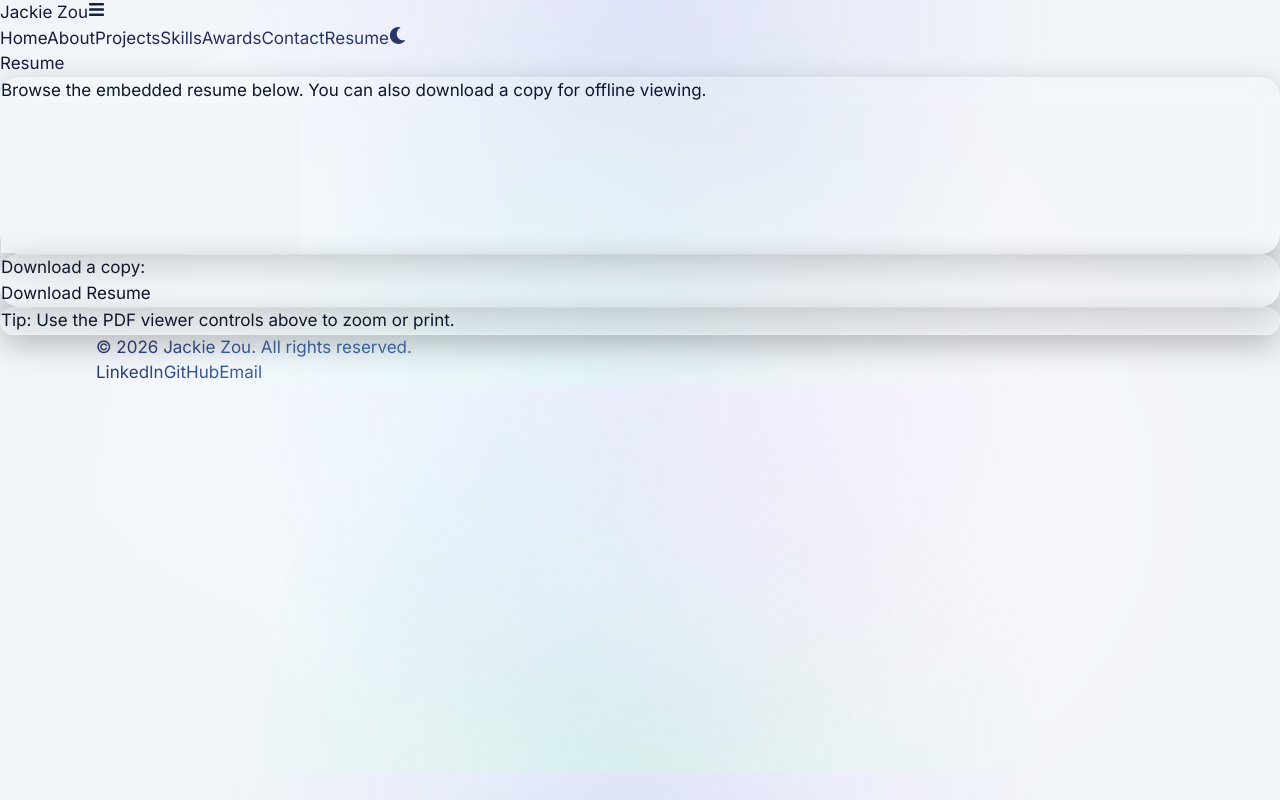
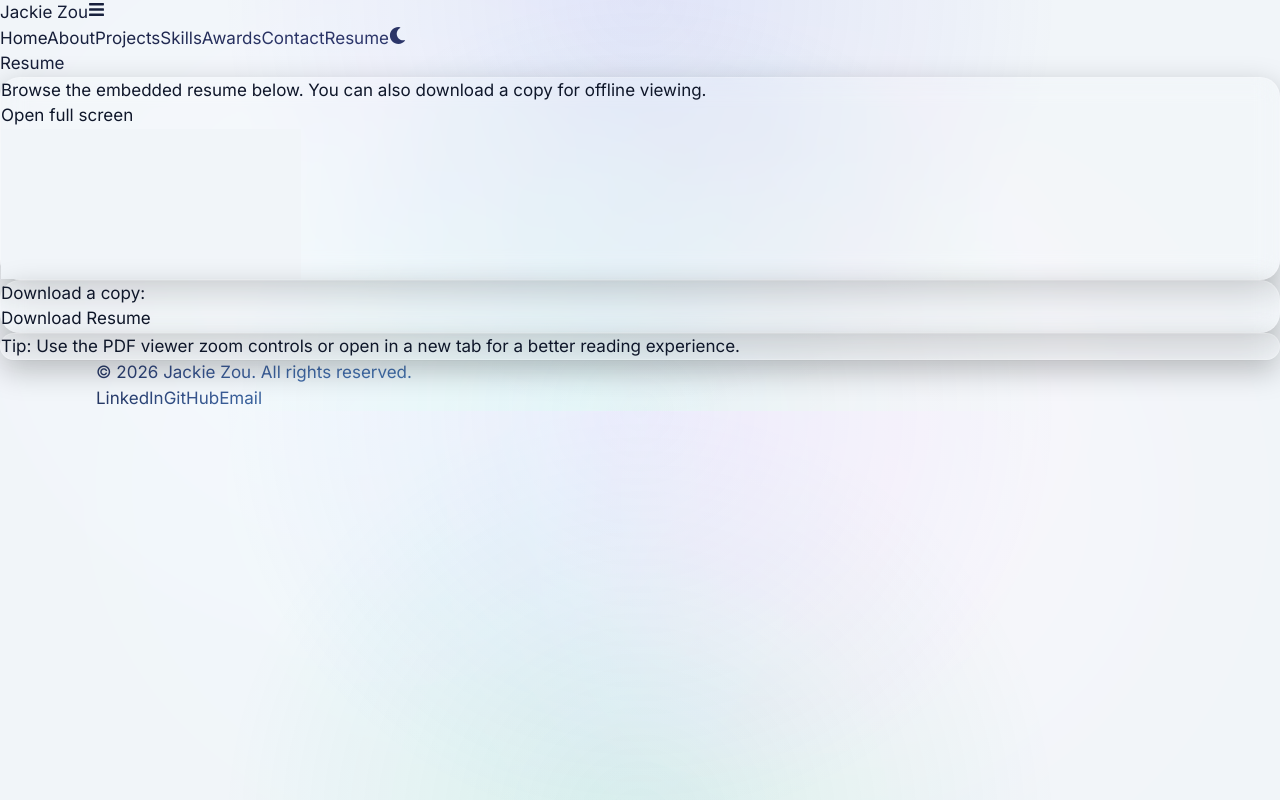
Before and after one commit to CadenzaMyFavourite/jackie-portfolio, a React (Vite) app: page /resume in a window 1280 px wide. Built offline with nearby package versions, Linux system fonts and the light colour scheme; the HTML template or start-up script is replaced by a standard one.

Commit message:
version 1.4

```diff
--- a/src/pages/Resume.jsx
+++ b/src/pages/Resume.jsx
@@ -5,21 +5,32 @@ export default function Resume() {
         Resume
       </div>
 
-      <div className="grid gap-8 lg:grid-cols-3">
-        <div className="lg:col-span-2">
-          <div className="glass-card p-6">
-            <p className="text-slate-700 dark:text-white/80 mb-4">
+      <div className="space-y-8">
+        <div className="glass-card p-6">
+          <div className="flex flex-col gap-4 sm:flex-row sm:items-center sm:justify-between">
+            <p className="text-slate-700 dark:text-white/80">
               Browse the embedded resume below. You can also download a copy for offline viewing.
             </p>
+            <a
+              href="/resume.pdf"
+              target="_blank"
+              rel="noreferrer"
+              className="inline-flex items-center justify-center rounded-lg bg-white/20 px-5 py-3 text-sm font-medium text-slate-900 dark:text-white shadow-sm backdrop-blur transition hover:bg-white/30"
+            >
+              Open full screen
+            </a>
+          </div>
+
+          <div className="mt-6">
             <iframe
               title="Resume"
               src="/resume.pdf"
-              className="w-full h-[600px] rounded-xl border border-white/10"
+              className="w-full min-h-[72vh] max-h-[90vh] rounded-xl border border-white/10"
             />
           </div>
         </div>
 
-        <div className="space-y-4">
+        <div className="grid gap-4 lg:grid-cols-2">
           <div className="glass-card p-6">
             <p className="text-slate-700 dark:text-white/80 mb-4">Download a copy:</p>
             <a
@@ -32,7 +43,7 @@ export default function Resume() {
           </div>
 
           <div className="glass-card p-6">
-            <p className="text-slate-700 dark:text-white/80">Tip: Use the PDF viewer controls above to zoom or print.</p>
+            <p className="text-slate-700 dark:text-white/80">Tip: Use the PDF viewer zoom controls or open in a new tab for a better reading experience.</p>
           </div>
         </div>
       </div>
```
Also changed, not shown: vercel.json (added).
